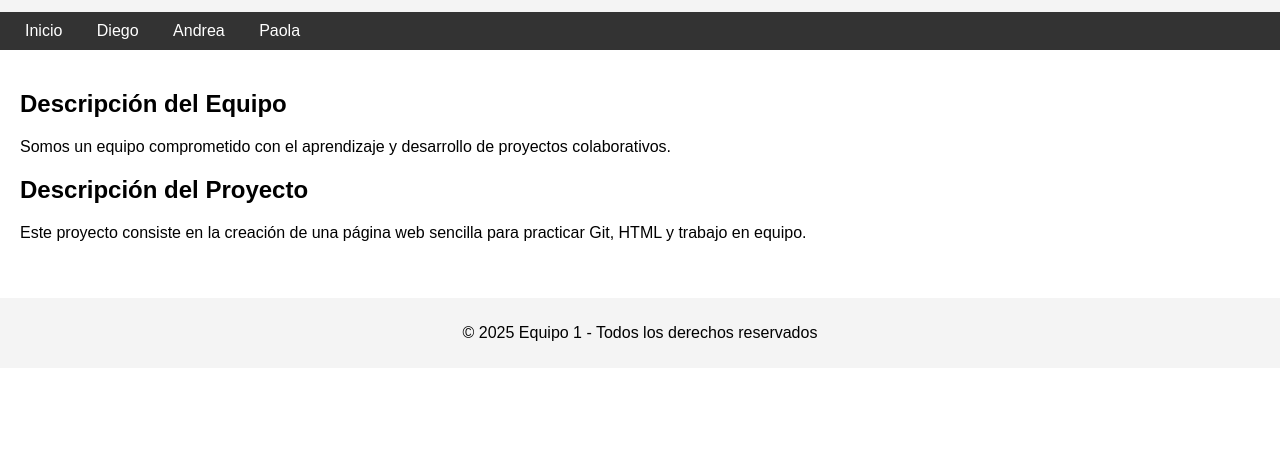
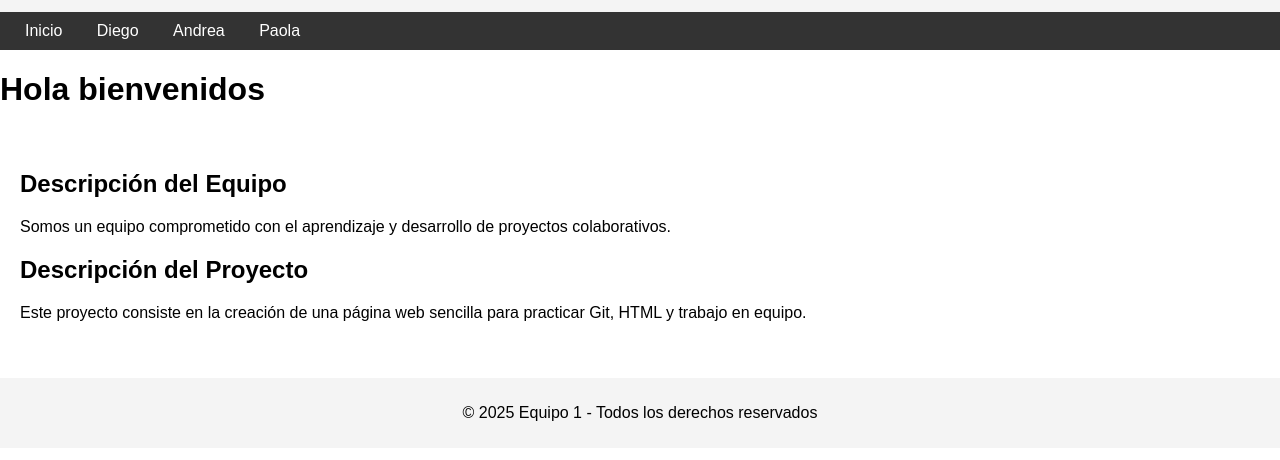
Before and after one commit to Andreard276/equipo1, a plain HTML site: page index.html in a window 1280 px wide. Shown: the part 68-528 px from the top of the page. Drawn offline with Linux system fonts and the light colour scheme.

Commit message:
agregar titulo

```diff
--- a/index.html
+++ b/index.html
@@ -59,7 +59,7 @@
         <a href="andrea.html">Andrea</a>
         <a href="paola.html">Paola</a>
     </nav>
-
+    <h1>Hola bienvenidos</h1>
 
     <main>
         <h2>Descripción del Equipo</h2>
```
